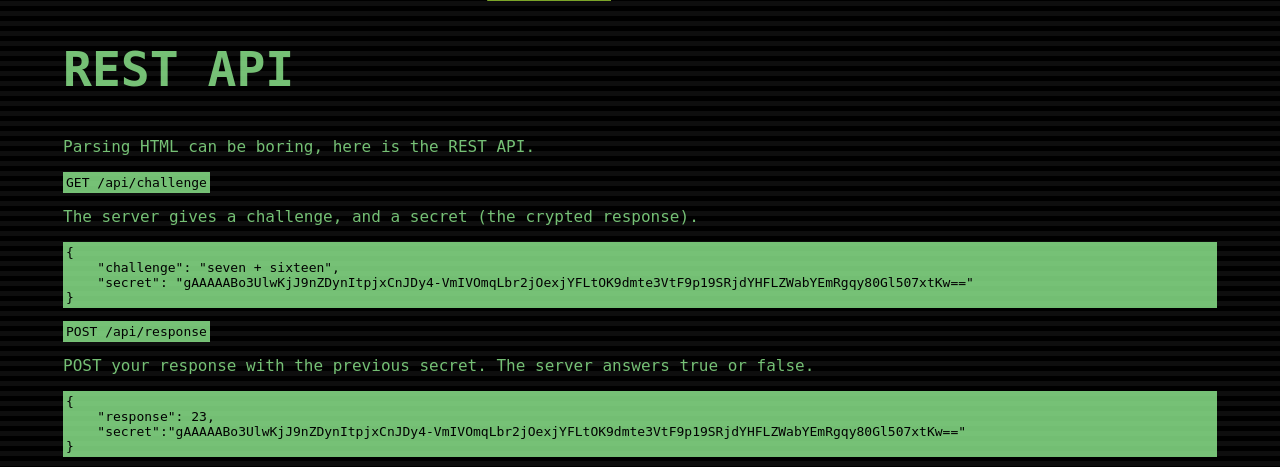
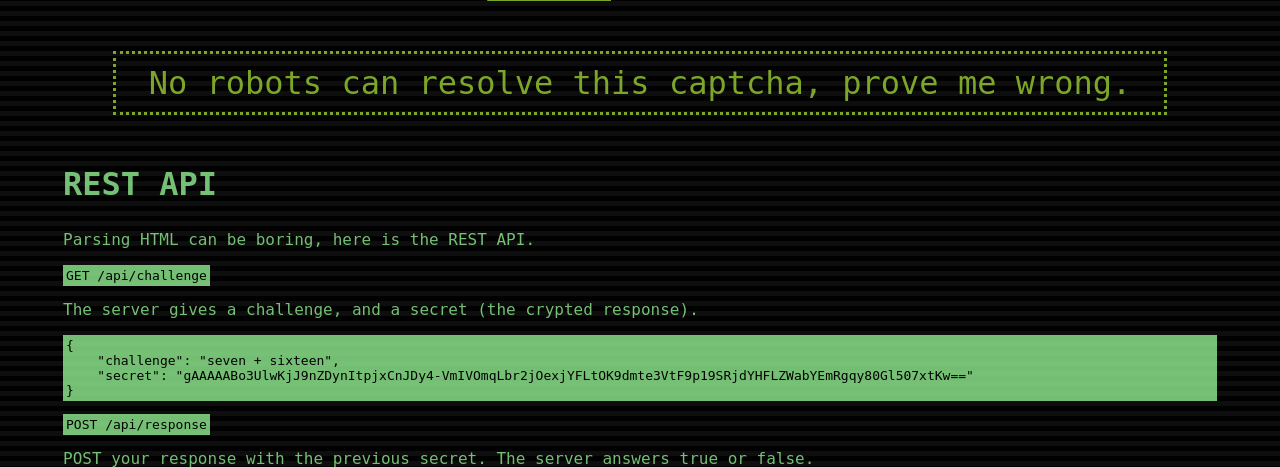
Before and after one commit to athoune/crack-my-math-captcha, a Python web app: template templates/index.html in a window 1280 px wide. Shown: the part 449-916 px from the top of the page. Run offline with Jinja, Linux system fonts and the light colour scheme; the template is opened without the code that fills it, so the values that code supplies are empty.

Commit message:
feat: prove me.

```diff
--- a/assets/style.css
+++ b/assets/style.css
@@ -18,11 +18,20 @@ h1 {
 }
 
 h2 {
-    font-size: 3rem;
+    font-size: 2rem;
 }
 
 form {
     font-size: 2rem;
+}
+
+p#prove-me {
+    color: yellowgreen;
+    font-size: 2rem;
+    border: 3px dotted yellowgreen;
+    padding: 10px;
+    text-align: center;
+    margin: 50px;
 }
 
 #captcha {
--- a/templates/index.html
+++ b/templates/index.html
@@ -8,6 +8,8 @@
     <input id="in_captcha" name="captcha" required />
     <button type="submit">Submit</button>
 </form>
+
+<p id="prove-me">No robots can resolve this captcha, prove me wrong.</p>
 
 <h2>REST API</h2>
 
```
